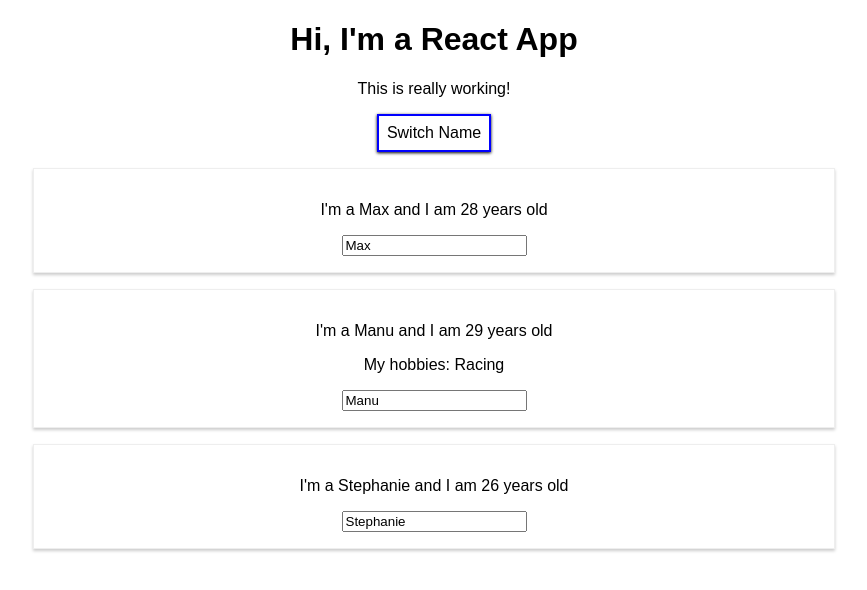
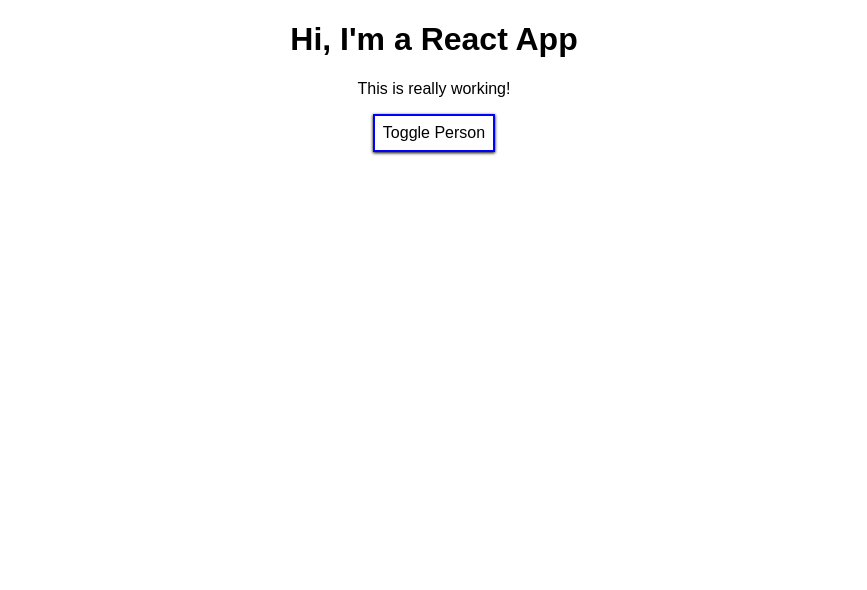
Before and after one commit to kindeme/reactguide, a React (Create React App) app in the folder react-complete-guide/: page / in a window 1280 px wide. Shown: the top 590 px of the page, without its empty margins (206-1073 px from the left). Built offline with nearby package versions, Linux system fonts and the light colour scheme.

Commit message:
list output

```diff
--- a/react-complete-guide/src/App.js
+++ b/react-complete-guide/src/App.js
@@ -31,7 +31,13 @@
         { name: event.target.value, age: 29 },
         { name: "Stephanie", age: 26 },
       ],
+      otherState: "some other value",
+      showPersons: false,
     });
+  };
+  togglePersonHandler = () => {
+    const doesShow = this.state.showPersons;
+    this.setState({ showPersons: !doesShow });
   };
 
   render() {
@@ -43,35 +49,25 @@
       cursor: "pointer",
       boxShadow: "0 1px 3px black",
     };
+    let persons = null;
+    if (this.state.showPersons) {
+      persons = (
+        <div>
+          {this.state.persons.map((person) => {
+            return <Person name={person.name} age={person.age} />;
+          })}
+        </div>
+      );
+    }
 
     return (
       <div className="App">
         <h1> Hi, I'm a React App</h1>
         <p>This is really working!</p>
-        <button
-          style={style}
-          onClick={() => this.switchNameHandler("Maximillian!!")}
-        >
-          Switch Name
+        <button style={style} onClick={() => this.togglePersonHandler()}>
+          Toggle Person
         </button>
-        <div>
-          <Person
-            name={this.state.persons[0].name}
-            age={this.state.persons[0].age}
-          />
-          <Person
-            name={this.state.persons[1].name}
-            age={this.state.persons[1].age}
-            click={this.switchNameHandler.bind(this, "Max!")}
-            changed={this.nameChangedHandler}
-          >
-            My hobbies: Racing
-          </Person>
-          <Person
-            name={this.state.persons[2].name}
-            age={this.state.persons[2].age}
-          />
-        </div>
+        {persons}
       </div>
     );
   }
```
